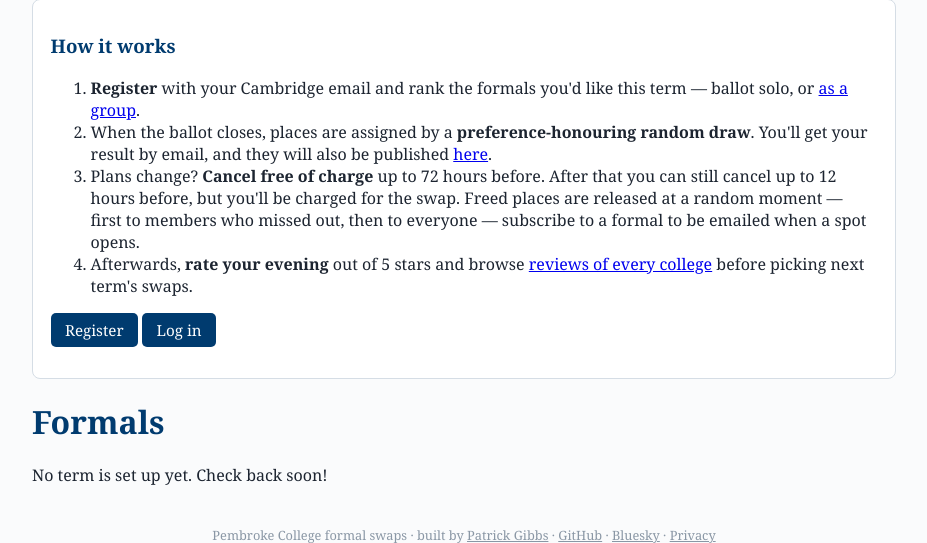
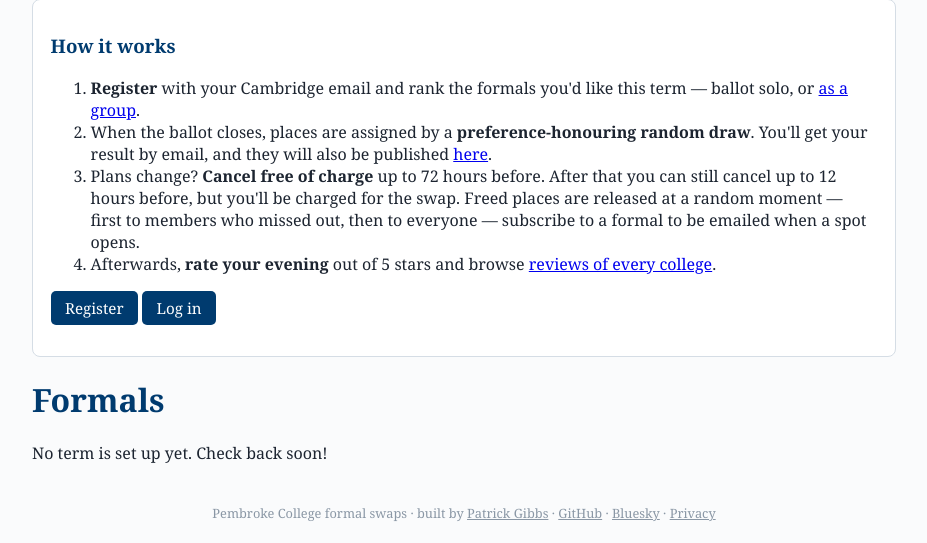
Before and after one commit to Patrick-Gibbs/pembroke-formal-swaps, a Flask app: page / in a window 1280 px wide. Shown: the part 204-747 px from the top of the page, without its empty margins (176-1103 px from the left). Run offline with Flask 3, Linux system fonts and the light colour scheme; data comes from the database, SQL or seed files in the repository; parts of the project's set-up code (start-up, migrations or seed data) failed here and were passed over.

Commit message:
Home page: trim reviews bullet

```diff
--- a/swaps/templates/index.html
+++ b/swaps/templates/index.html
@@ -20,7 +20,7 @@
     members who missed out, then to everyone — subscribe to a formal to be emailed
     when a spot opens.</li>
     <li>Afterwards, <b>rate your evening</b> out of 5 stars and browse
-    <a href="/reviews">reviews of every college</a> before picking next term's swaps.</li>
+    <a href="/reviews">reviews of every college</a>.</li>
   </ol>
   {% if not user %}
   <p><a class="btn" href="/register">Register</a>
```
